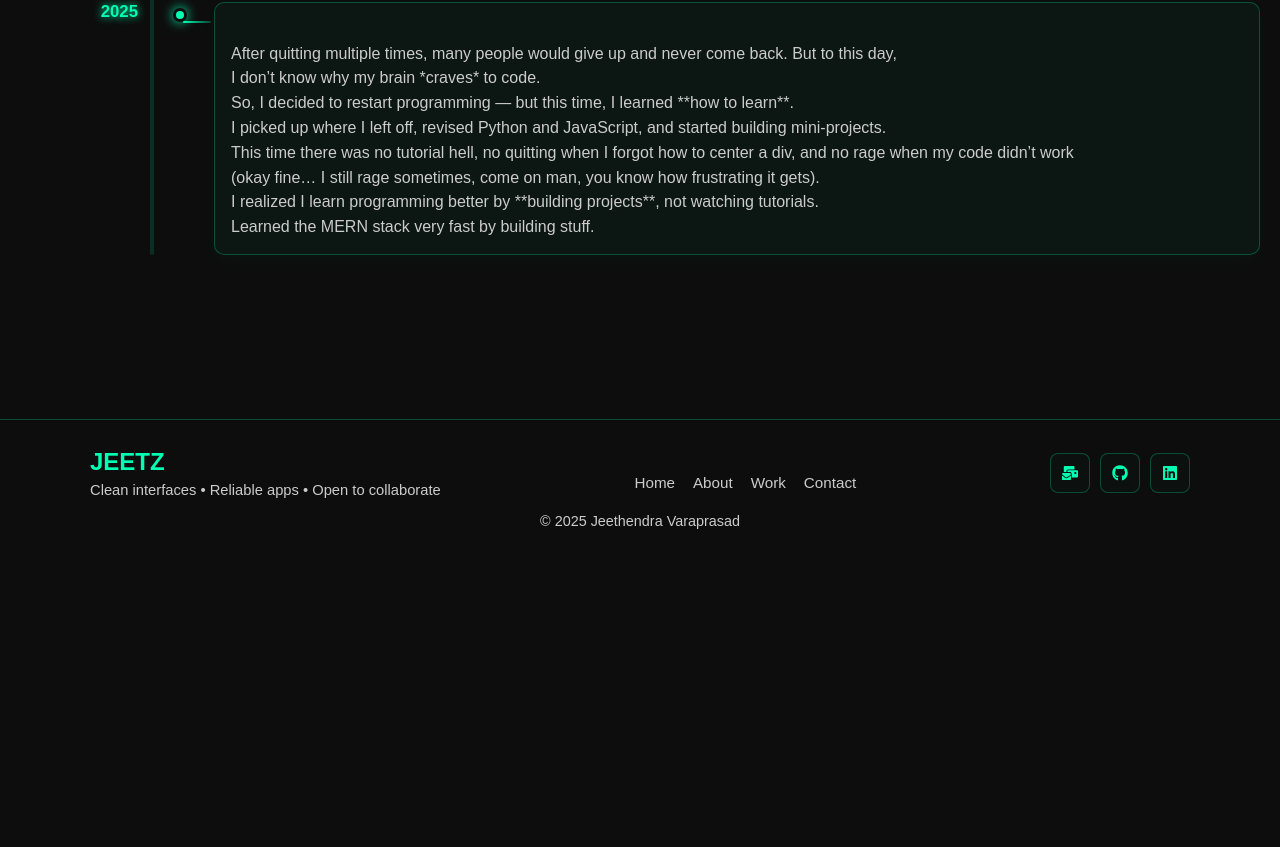
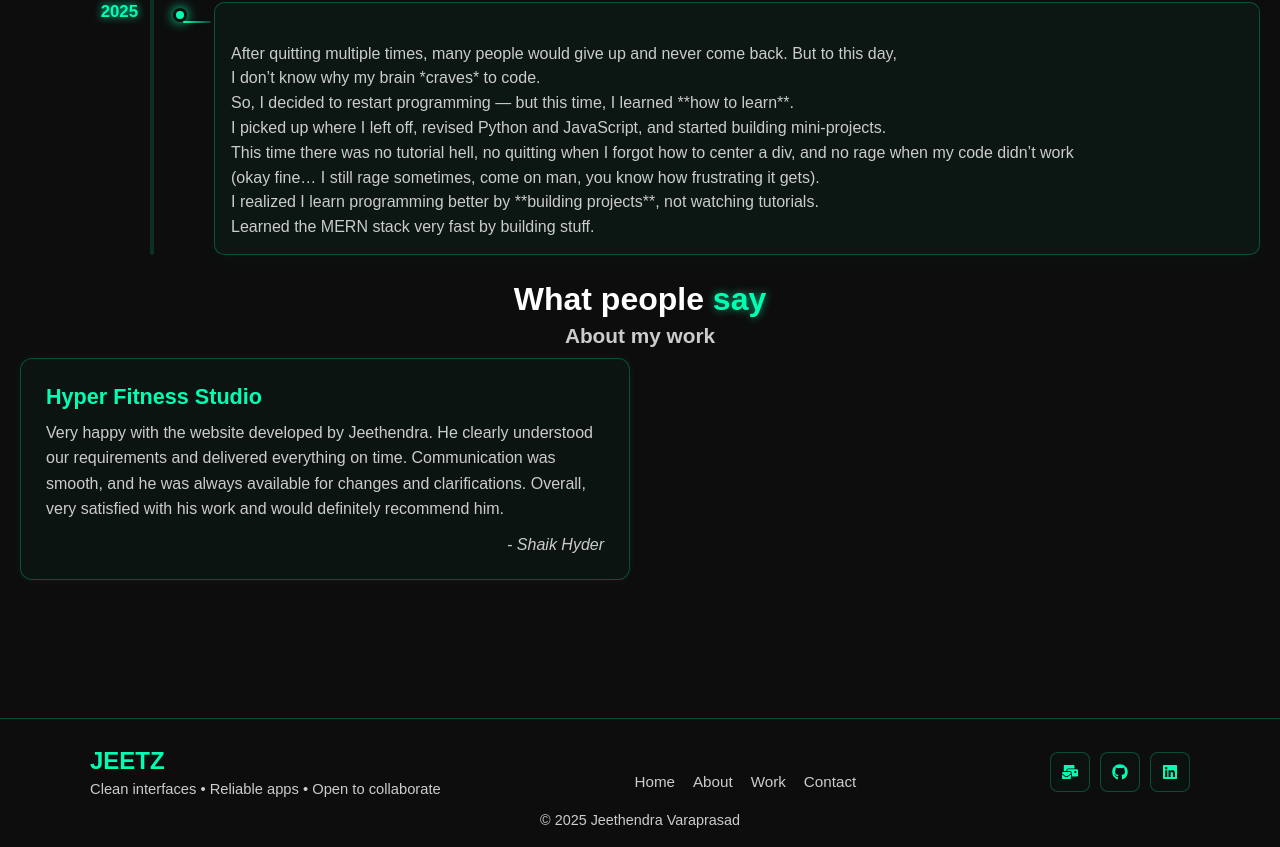
Before and after one commit to Jeetz-007/Professional-Portfolio, a React (Vite) app: page /about in a window 1280 px wide. Shown: the part 1754-2601 px from the top of the page. Before the commit the page ends 2302 px from the top, so only its background shows below. Built offline with nearby package versions, Linux system fonts and the light colour scheme.

Commit message:
refine testimonials styling

```diff
--- a/src/pages/About.jsx
+++ b/src/pages/About.jsx
@@ -88,6 +88,43 @@ export default function About() {
         </div>
       </div>
 
+    <div class="testimonials">
+
+        <div class="testimonial-headings">
+            <h2 class="testimonial-main-heading">What people <span>say</span></h2>
+            <h3 class="testimonial-subheading">About my work</h3>
+        </div>
+
+        <div class="testimonial-content">
+
+            <div class="testimonial">
+                <p class="project-heading">Hyper Fitness Studio</p>
+                <p class="client-review">Very happy with the website developed by Jeethendra.
+                    He clearly understood our requirements and delivered everything on time.
+                    Communication was smooth, and he was always available for changes and clarifications.
+                    Overall, very satisfied with his work and would definitely recommend him.
+                </p>
+                <p class="client-name">
+                    <i>- Shaik Hyder</i>
+                </p>
+            </div>
+
+            {/* <div class="testimonial">
+                <p class="project-heading">Thrive Fitness</p>
+                <p class="client-review">Very happy with the website developed by Jeethendra.
+                    He clearly understood our requirements and delivered everything on time.
+                    Communication was smooth, and he was always available for changes and clarifications.
+                    Overall, very satisfied with his work and would definitely recommend him.
+                </p>
+                <p class="client-name">
+                    <i>- Thrive Anna</i>
+                </p>
+            </div> */}
+
+        </div>
+
+    </div>
+
     </section>
   );
 }
--- a/src/style/About.css
+++ b/src/style/About.css
@@ -177,6 +177,67 @@
   box-shadow: 0 10px 30px rgba(0,255,179,0.14);
 }
 
+/* Testimonials */
+.testimonial-content{
+    display: grid;
+    grid-template-columns: repeat(2, 1fr);
+    gap: 20px;
+}
+
+.testimonial-headings{
+  text-align: center;
+  margin-bottom: 10px;
+}
+
+.testimonial-main-heading {
+  font-size: 2rem;
+  color: var(--text-light); /* white */
+}
+
+.testimonial-main-heading span {
+  color: var(--accent-neon);
+  text-shadow: 0 0 8px rgba(0, 255, 179, 0.6);
+}
+
+.testimonial-subheading {
+  color: var(--text-muted);
+  font-size: 1.3rem;
+  margin-top: 6px;
+}
+
+.testimonial {
+  padding: 25px;
+  border-radius: 12px;
+  background: rgba(0, 255, 179, 0.03);
+  border: 1px solid var(--border-glow);
+  box-shadow: 0 0 12px rgba(0, 255, 179, 0.06);
+  transition: transform 0.2s ease, box-shadow 0.2s ease;
+}
+
+.testimonial .project-heading {
+  color: var(--accent-neon);
+  font-size: 1.05rem;
+  margin-bottom: 6px;
+  text-shadow: none;
+}
+
+.client-review {
+  color: var(--text-muted);
+  line-height: 1.6;
+  margin: 10px 0 14px;
+}
+
+.client-name {
+  margin-top: 10px;
+  text-align: right;
+  color: var(--text-muted);
+  font-style: italic;
+}
+
+.testimonial:hover {
+  transform: translateY(-4px);
+  box-shadow: 0 8px 28px rgba(0, 255, 179, 0.12);
+}
 
 
 @media (min-width: 1400px) {
@@ -527,3 +588,11 @@ html, body, #root {
 .about-card :focus {
   outline-offset: 4px;
 }
+
+
+/* testimonials responsive queries */
+@media (max-width: 768px) {
+  .testimonial-content {
+    grid-template-columns: 1fr;
+  }
+}
```
